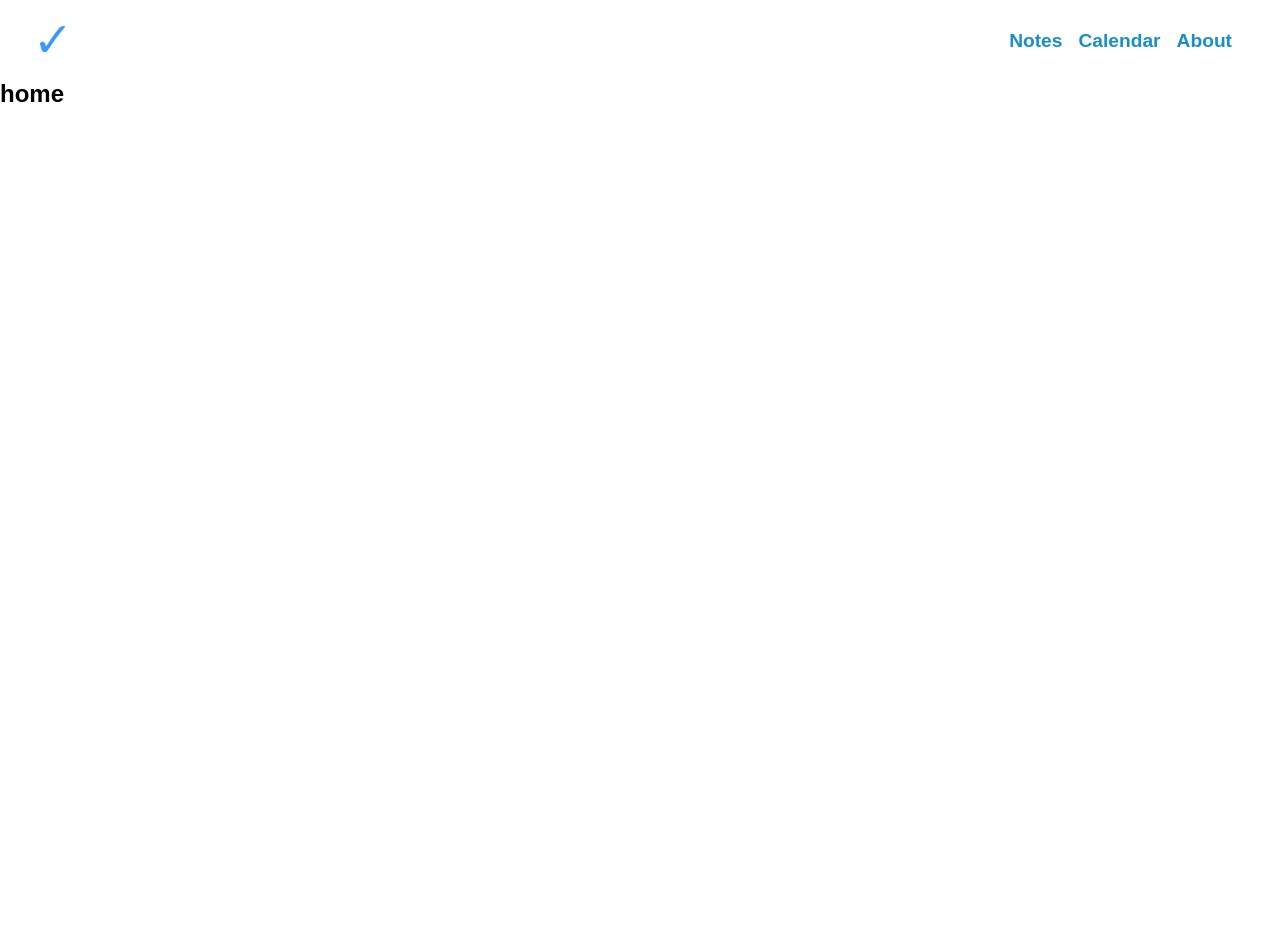
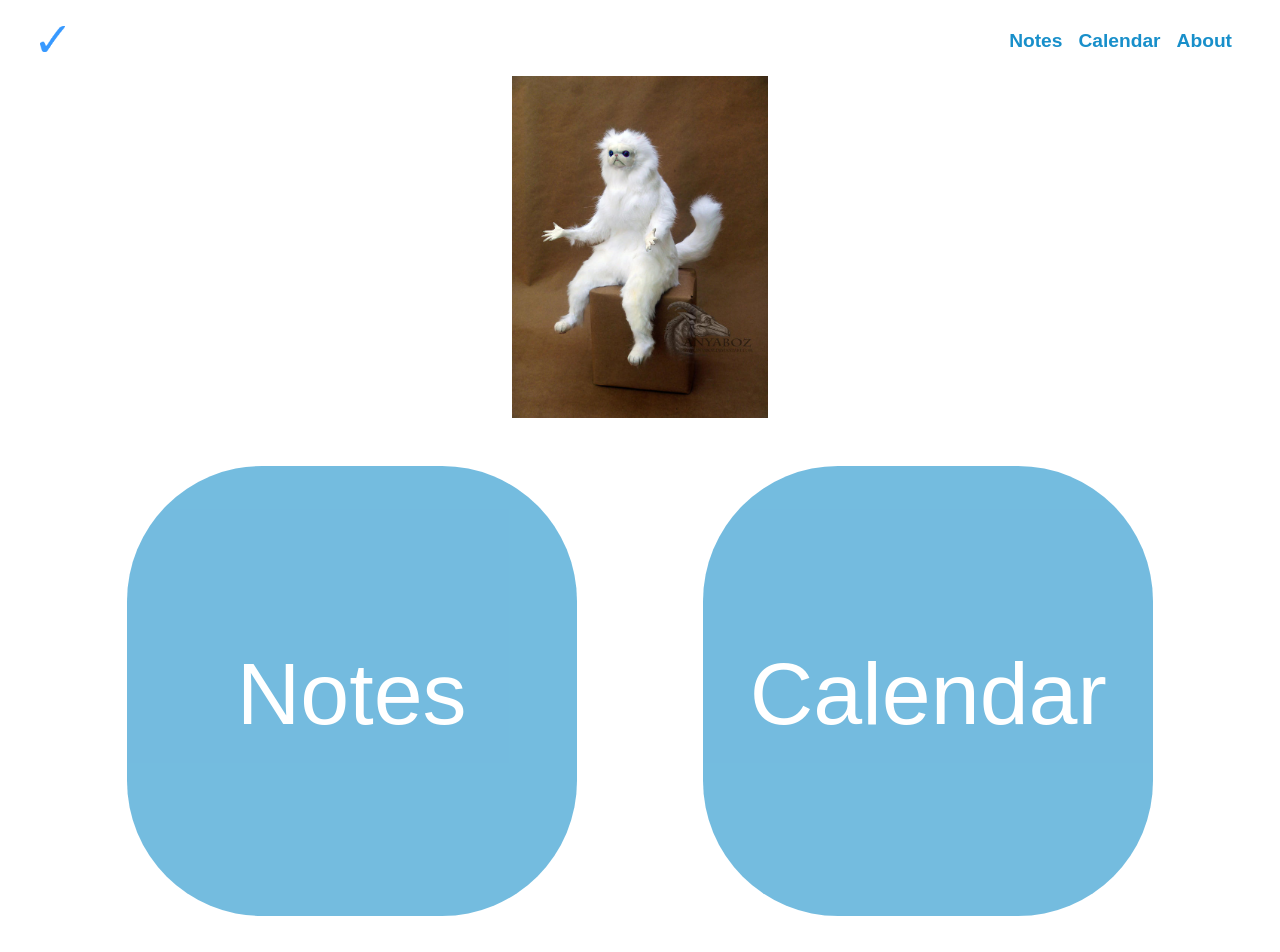
Before and after one commit to chelsiatong/Check-It, a React (Create React App) app: page / in a window 1280 px wide. Shown: the top 952 px of the page. Before the commit the page ends 800 px from the top, so only its background shows below. Built offline with nearby package versions, Linux system fonts and the light colour scheme.

Commit message:
completed home page, need to draw logo and add it in

```diff
--- a/src/components/header/header.js
+++ b/src/components/header/header.js
@@ -1,6 +1,7 @@
 import './header.scss';
 import NavLogo from '../../assets/logo/nav-logo.png';
 import { Link, NavLink, useLocation } from 'react-router-dom';
+import React from 'react';
 
 function Header(props) {
     const { pathname } = useLocation();
--- a/src/components/header/header.scss
+++ b/src/components/header/header.scss
@@ -53,13 +53,15 @@ a {
                 background-color: variables.$Main-Blue;
                 color: variables.$White;
                 padding: 0.5rem;
+
             }
         }
 
         &--active {
-            background-color: variables.$Orange-Accent;
+            background-color: transparent;
             border-radius: 1rem;
             padding: 0.5rem;
+            color: variables.$Orange-Accent;
 
         }
 
--- a/src/pages/home.js
+++ b/src/pages/home.js
@@ -1,11 +1,18 @@
 import './home.scss';
+import React from 'react';
+import Cat from '../assets/logo/cat.jpeg';
+import { Link } from 'react-router-dom';
 
 
 function Home() {
     return (
-        <section>
-            <div>
-                <h1>home</h1>
+        <section className="home">
+            <img className="home__logo" src={Cat} alt="home-logo" ></img>
+            <div className="home__menu" >
+                <Link to="/notes">
+                    <button className="home__menu--option">Notes</button></Link>
+                <Link to="/calendar">
+                    <button className="home__menu--option">Calendar</button></Link>
             </div>
         </section>
 
--- a/src/pages/home.scss
+++ b/src/pages/home.scss
@@ -0,0 +1,78 @@
+@use '../styles/partials/global';
+@use '../styles/partials/mixins';
+@use '../styles/partials/variables';
+
+
+button {
+    border: none;
+}
+
+.home {
+    margin-top: 1rem;
+
+    @include mixins.desktop {
+    margin-bottom: 2rem;
+    }
+
+
+    &__logo {
+        padding-bottom: 1rem;
+        width: 20%;
+        display: block;
+        margin: auto;
+
+        @include mixins.tablet {
+            padding-bottom: 3rem;
+        }
+    }
+
+    &__menu {
+        @include mixins.tablet {
+            display: flex;
+            justify-content: space-evenly;
+        }
+
+        &--option {
+            display: block;
+            margin: auto;
+            width: 200px;
+            height: 200px;
+            background-color: variables.$Main-Blue;
+            text-align: center;
+            border-radius: 30%;
+            opacity: 60%;
+            color: variables.$White;
+            font-size: 2.5rem;
+            margin-top: 1rem;
+            padding-top: 0.5rem;
+
+            @include mixins.tablet {
+                width: 350px;
+                height: 350px;
+                margin: 0 0 2rem;
+                font-size: 4rem;
+            }
+
+            @include mixins.desktop {
+                width: 450px;
+                height: 450px;
+                font-size: 5.5rem;
+            }
+
+            &:hover {
+                border: 5px solid variables.$Orange-Accent;
+                transform: scale(1.1);
+                font-weight: 600;
+
+                @include mixins.tablet {
+                    border: 9px solid variables.$Orange-Accent;
+                }
+
+                @include mixins.desktop {
+                    border: 12px solid variables.$Orange-Accent;
+                }
+
+            }
+        }
+    }
+}
```
Also changed, not shown: src/assets/logo/cat.jpeg (added).
